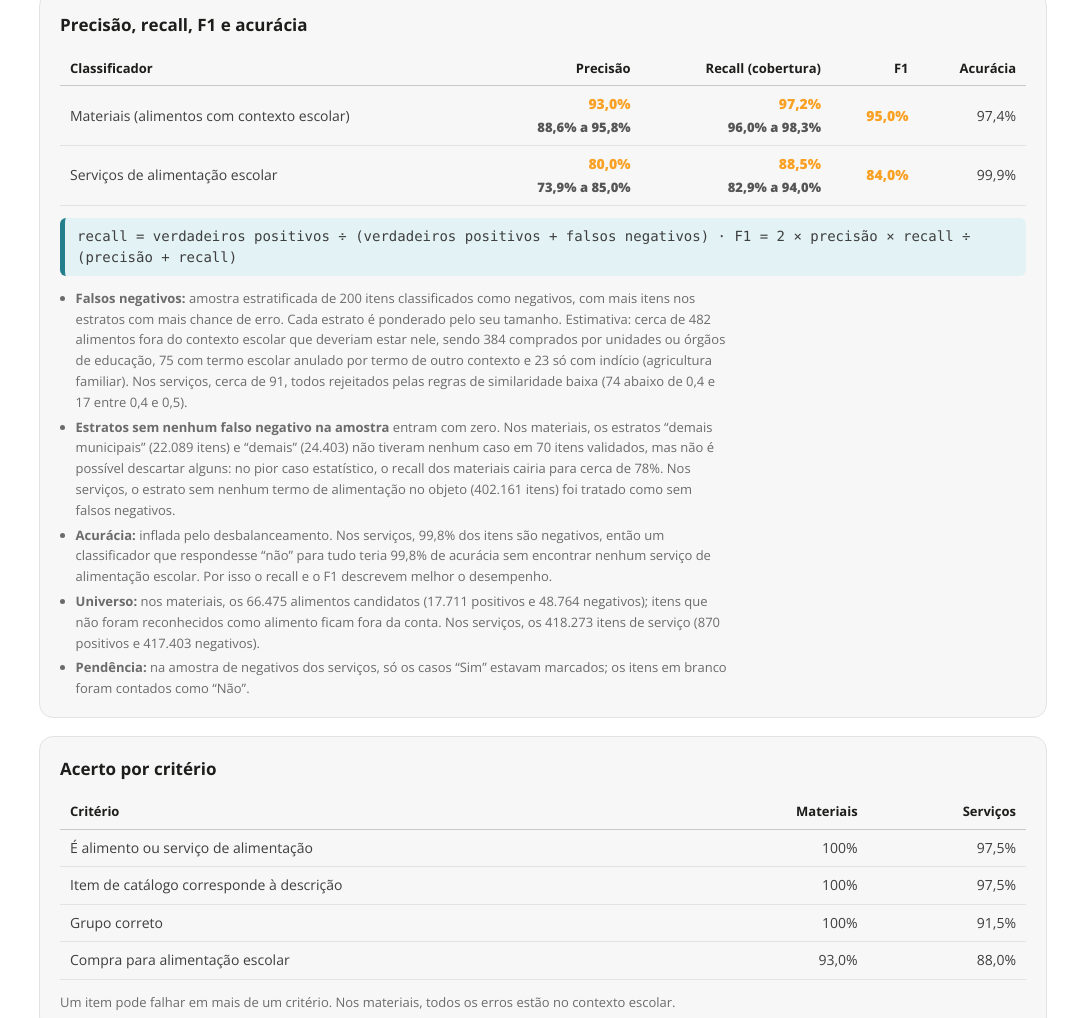
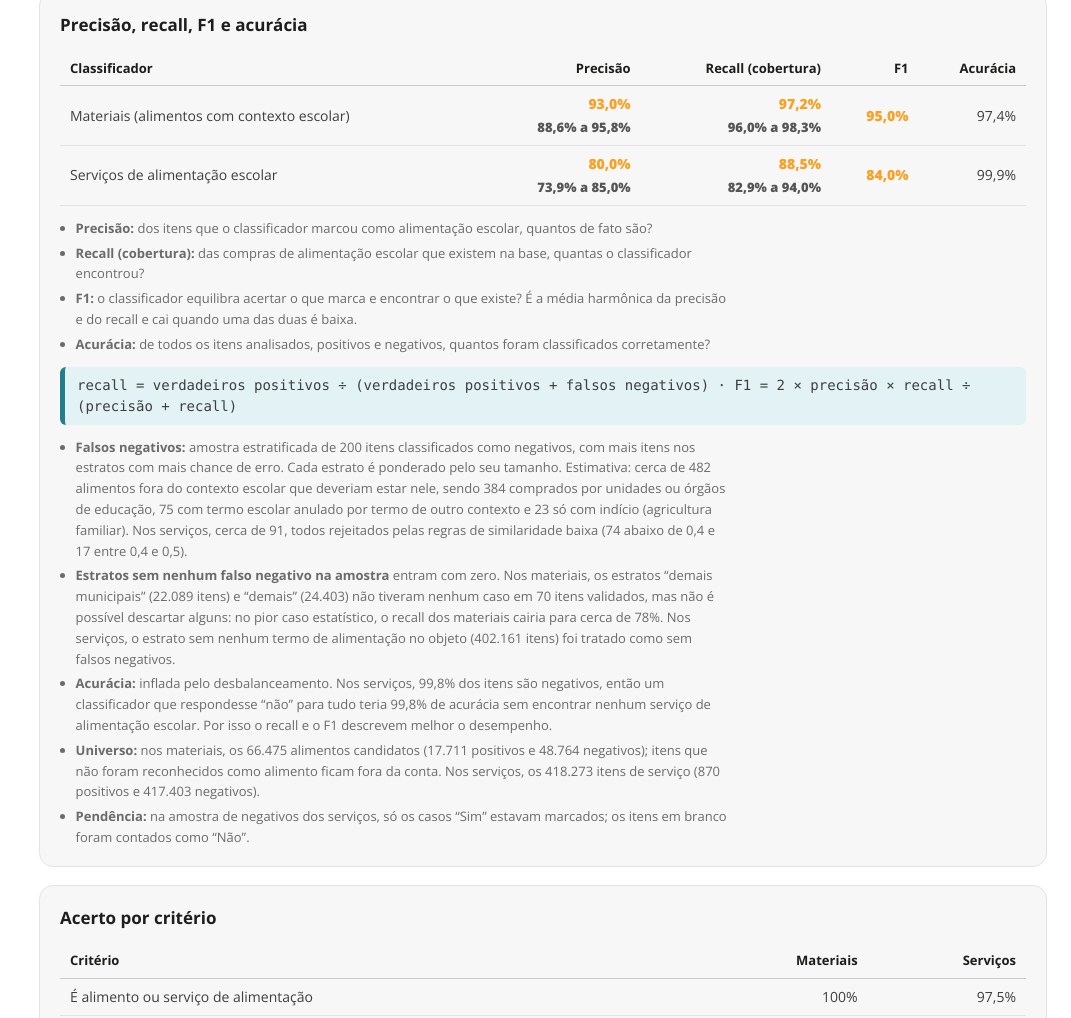
Before and after one commit to Transparencia-Brasil/classificadores_pncp_completo, a plain HTML site: page docs/relatorio_resultados_2025-01_a_2025-03.html in a window 1280 px wide. Shown: the part 3439-4457 px from the top of the page, without its empty margins (209-1280 px from the left). Drawn offline with nearby package versions, Linux system fonts and the light colour scheme.

Commit message:
fix: acrescenta ao relatório a legenda do que cada métrica responde na tabela de precisão e recall

```diff
--- a/docs/relatorio_resultados_2025-01_a_2025-03.html
+++ b/docs/relatorio_resultados_2025-01_a_2025-03.html
@@ -299,6 +299,12 @@ p.dizem { border-left: 3px solid var(--marca); padding-left: .8rem; }
       <tr><th scope="row">Materiais (alimentos com contexto escolar)</th><td class="num forte">93,0%<br><span class="det">88,6% a 95,8%</span></td><td class="num forte">97,2%<br><span class="det">96,0% a 98,3%</span></td><td class="num forte">95,0%</td><td class="num">97,4%</td></tr>
       <tr><th scope="row">Serviços de alimentação escolar</th><td class="num forte">80,0%<br><span class="det">73,9% a 85,0%</span></td><td class="num forte">88,5%<br><span class="det">82,9% a 94,0%</span></td><td class="num forte">84,0%</td><td class="num">99,9%</td></tr>
     </tbody></table></div>
+    <ul class="legenda lista">
+      <li><strong>Precisão:</strong> dos itens que o classificador marcou como alimentação escolar, quantos de fato são?</li>
+      <li><strong>Recall (cobertura):</strong> das compras de alimentação escolar que existem na base, quantas o classificador encontrou?</li>
+      <li><strong>F1:</strong> o classificador equilibra acertar o que marca e encontrar o que existe? É a média harmônica da precisão e do recall e cai quando uma das duas é baixa.</li>
+      <li><strong>Acurácia:</strong> de todos os itens analisados, positivos e negativos, quantos foram classificados corretamente?</li>
+    </ul>
     <p class="formula">recall = verdadeiros positivos ÷ (verdadeiros positivos + falsos negativos) · F1 = 2 × precisão × recall ÷ (precisão + recall)</p>
     <ul class="legenda lista">
       <li><strong>Falsos negativos:</strong> amostra estratificada de 200 itens classificados como negativos, com mais itens nos estratos com mais chance de erro. Cada estrato é ponderado pelo seu tamanho. Estimativa: cerca de 482 alimentos fora do contexto escolar que deveriam estar nele, sendo 384 comprados por unidades ou órgãos de educação, 75 com termo escolar anulado por termo de outro contexto e 23 só com indício (agricultura familiar). Nos serviços, cerca de 91, todos rejeitados pelas regras de similaridade baixa (74 abaixo de 0,4 e 17 entre 0,4 e 0,5).</li>
```
